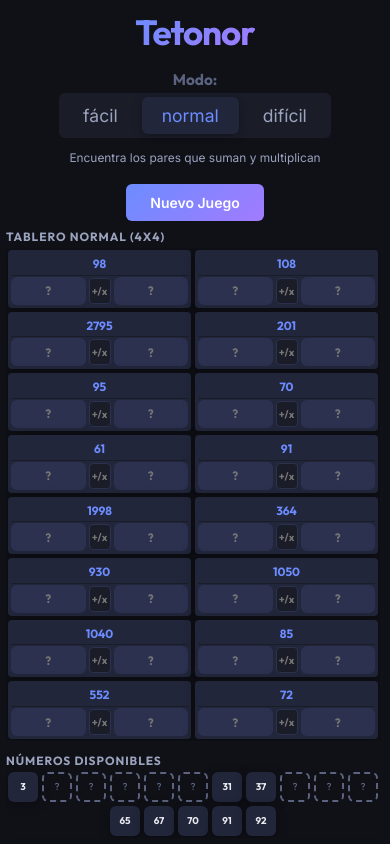
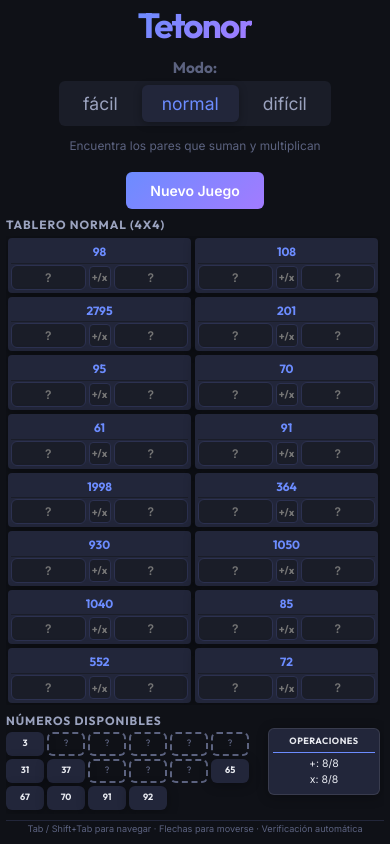
Before and after one commit to LotusZaheer/Tetonor, a React (Vite) app: page / in a window 390 px wide. Shown: the top 844 px of the page. Built offline with nearby package versions, Linux system fonts and the light colour scheme.

Commit message:
feat: Initialize game application with core UI components and styling for the board and number list.

```diff
--- a/src/App.jsx
+++ b/src/App.jsx
@@ -102,6 +102,24 @@ export default function App() {
 
     if (!puzzle) return null;
 
+    // GUARD: Ensure answers array matches the mode's requirement
+    // This prevents crashes during the transitional render when mode changes but answers haven't updated yet.
+    const requiredAnswers = mode === 'easy' ? puzzle.pairs.length : puzzle.normalTasks.length;
+    if (answers.length !== requiredAnswers) {
+      return (
+        <div className="placeholder-container">
+          <p className="placeholder-text">Cargando modo...</p>
+        </div>
+      );
+    }
+    if (!puzzle) return null;
+
+    // Move counters logic here or use a component
+    const sumCount = answers.filter(a => a.status === 'correct' && a.op === '+').length;
+    const prodCount = answers.filter(a => a.status === 'correct' && (a.op === '*' || a.op === 'x')).length;
+    const remainingSums = Math.max(0, 8 - sumCount);
+    const remainingProds = Math.max(0, 8 - prodCount);
+
     if (mode === 'normal') {
       return (
         <div className="normal-layout">
@@ -111,15 +129,35 @@ export default function App() {
               answers={answers}
               onAnswerChange={handleNormalAnswerChange}
             />
-            <NumberList
-              sortedNumbers={puzzle.sortedNumbers}
-              visibleIndices={puzzle.visibleIndices}
-              usedNumbers={usedNumbers}
-            />
+            {/* Mobile Layout: Numbers + Counters on side */}
+            <div className="mobile-only mobile-numbers-wrapper">
+              <NumberList
+                sortedNumbers={puzzle.sortedNumbers}
+                visibleIndices={puzzle.visibleIndices}
+                usedNumbers={usedNumbers}
+                className="mobile-list-compact"
+              />
+              <div className="mobile-counters-box side-counters">
+                <h3 className="section-title small">Operaciones</h3>
+                <div className="mobile-counter-text vertical">
+                  <span>+: {remainingSums}/8</span>
+                  <span>x: {remainingProds}/8</span>
+                </div>
+              </div>
+            </div>
+
+            <div className="desktop-only">
+              <NumberList
+                sortedNumbers={puzzle.sortedNumbers}
+                visibleIndices={puzzle.visibleIndices}
+                usedNumbers={usedNumbers}
+              />
+            </div>
           </div>
           <HelperSidebar
             answers={answers}
             tasks={puzzle.normalTasks}
+            isWeb={true}
           />
         </div>
       );
@@ -142,7 +180,7 @@ export default function App() {
   };
 
   return (
-    <div className="app-container">
+    <div className={`app-container mode-${mode}`}>
       <GameHeader
         onNewGame={startNewGame}
         isSolved={isSolved}
--- a/src/components/Board.jsx
+++ b/src/components/Board.jsx
@@ -71,6 +71,7 @@ export default function Board({ pairs, answers, onAnswerChange }) {
             <div className="board-grid">
                 {pairs.map((pair, pairIdx) => {
                     const ans = answers[pairIdx];
+                    if (!ans) return null; // Defensive guard
                     const statusClass = ans.status === 'correct'
                         ? 'pair-correct'
                         : ans.status === 'wrong'
--- a/src/components/HelperSidebar.jsx
+++ b/src/components/HelperSidebar.jsx
@@ -1,7 +1,8 @@
 import React from 'react';
 
-export default function HelperSidebar({ answers, tasks }) {
+export default function HelperSidebar({ answers, tasks, isWeb }) {
     // 1. Calculate operation usage
+    if (!answers || !tasks || answers.length !== tasks.length) return null;
     const sumCount = answers.filter(a => a.status === 'correct' && a.op === '+').length;
     const prodCount = answers.filter(a => a.status === 'correct' && (a.op === '*' || a.op === 'x')).length;
 
@@ -42,7 +43,7 @@ export default function HelperSidebar({ answers, tasks }) {
 
     return (
         <aside className="helper-sidebar">
-            <section className="sidebar-section">
+            <section className="sidebar-section desktop-only">
                 <h3 className="section-title">Operaciones disponibles</h3>
                 <div className="counter-item">
                     <span>Sumas disponibles:</span>
@@ -54,6 +55,7 @@ export default function HelperSidebar({ answers, tasks }) {
                 </div>
             </section>
 
+            {!isWeb && (
                 <section className="sidebar-section">
                     <h3 className="section-title">Ayuda: Números en uso</h3>
                     <p className="sidebar-hint">Te falta usar estos números en su otra operación:</p>
@@ -67,6 +69,7 @@ export default function HelperSidebar({ answers, tasks }) {
                         ))}
                     </ul>
                 </section>
+            )}
         </aside>
     );
 }
--- a/src/components/NormalBoard.jsx
+++ b/src/components/NormalBoard.jsx
@@ -4,6 +4,7 @@ import React, { useRef } from 'react';
  * Single cell for the Normal board.
  */
 function NormalCell({ task, answer, onAnswerChange, cellIdx, onKeyDown, inputRefs }) {
+    if (!answer) return <div className="normal-cell">Cargando...</div>;
     const isCorrect = answer.status === 'correct';
     const isWrong = answer.status === 'wrong';
 
--- a/src/components/NumberList.jsx
+++ b/src/components/NumberList.jsx
@@ -5,7 +5,7 @@ import React, { useMemo } from 'react';
  * Keeps exactly 16 slots. Hidden slots are revealed only when
  * they match a number used in a correct pair.
  */
-export default function NumberList({ sortedNumbers, visibleIndices, usedNumbers }) {
+export default function NumberList({ sortedNumbers, visibleIndices, usedNumbers, className = "" }) {
     const displayItems = useMemo(() => {
         // 1. Initialize slots from sorted numbers
         const items = sortedNumbers.map((num, i) => ({
@@ -37,7 +37,7 @@ export default function NumberList({ sortedNumbers, visibleIndices, usedNumbers
     return (
         <section className="number-list-section">
             <h2 className="section-label">Números disponibles</h2>
-            <div className="number-list">
+            <div className={`number-list ${className}`}>
                 {displayItems.map((item) => {
                     let className = 'number-slot';
                     let displayValue = '?';
--- a/src/index.css
+++ b/src/index.css
@@ -159,9 +159,9 @@ body {
 }
 
 .game-subtitle {
-  color: var(--text-secondary);
-  font-size: 1rem;
-  margin: 0;
+  color: var(--text-muted);
+  font-size: 0.95rem;
+  margin-bottom: var(--gap-xs);
 }
 
 .header-actions {
@@ -239,6 +239,15 @@ body {
   text-transform: uppercase;
   letter-spacing: 0.08em;
   margin-bottom: var(--gap-xs);
+}
+
+.game-title {
+  font-size: 3rem;
+  font-weight: 800;
+  color: var(--accent-blue);
+  letter-spacing: -0.05em;
+  line-height: 1;
+  margin-bottom: 2px;
 }
 
 /* =============================================
@@ -384,17 +393,27 @@ body {
 .number-list-section {
   padding: var(--gap-xs) 0;
   flex-shrink: 0;
+  width: 100%;
 }
 
 .number-list {
-  display: flex;
-  flex-wrap: wrap;
-  gap: var(--gap-sm);
-  justify-content: center;
+  display: grid;
+  grid-template-columns: repeat(16, 1fr);
+  gap: var(--gap-xs);
+  width: 100%;
+}
+
+/* Large monitors: 2 rows of 8 only for Easy Mode */
+@media (min-width: 1400px) {
+  .mode-easy .number-list {
+    grid-template-columns: repeat(8, 1fr) !important;
+    max-width: 800px;
+    margin: 0 auto;
+  }
 }
 
 .number-slot {
-  width: 42px;
+  min-width: 32px;
   height: 36px;
   display: flex;
   align-items: center;
@@ -447,7 +466,7 @@ body {
   flex: 1;
   display: flex;
   flex-direction: column;
-  gap: var(--gap-md);
+  gap: var(--gap-sm);
   min-height: 0;
   overflow-y: auto;
   padding-right: 4px;
@@ -462,10 +481,10 @@ body {
 .normal-cell {
   background: var(--bg-card);
   border-radius: 4px;
-  padding: 3px;
+  padding: 2px 3px;
   display: flex;
   flex-direction: column;
-  gap: 3px;
+  gap: 2px;
   border: 1px solid transparent;
   box-shadow: var(--shadow-card);
   transition: all var(--transition-normal);
@@ -489,7 +508,7 @@ body {
 
 .task-value {
   font-family: var(--font-display);
-  font-size: 0.95rem;
+  font-size: 0.9rem;
   font-weight: 700;
   color: var(--accent-blue);
 }
@@ -500,17 +519,32 @@ body {
   gap: 3px;
 }
 
+.num-input {
+  padding: 6px 12px;
+  border: 1px solid var(--bg-input);
+  border-radius: var(--radius-sm);
+  background: var(--bg-secondary);
+  color: var(--text-primary);
+  font-family: inherit;
+  font-size: 1rem;
+  transition: all var(--transition-fast);
+  outline: none;
+  width: 100%;
+  height: 30px;
+  /* 0.9 of original 34ish */
+}
+
 .normal-inputs .num-input {
   flex: 1;
   min-width: 0;
-  height: 28px;
+  height: 25px;
   font-size: 0.85rem;
-  padding: 2px;
+  padding: 1px 4px;
 }
 
 .op-input {
   width: 24px;
-  height: 28px;
+  height: 25px;
   text-align: center;
   font-family: var(--font-display);
   font-weight: 700;
@@ -616,6 +650,22 @@ body {
   padding: 10px;
 }
 
+.mobile-only {
+  display: none;
+}
+
+.top-counters {
+  margin-bottom: var(--gap-xs);
+}
+
+.mobile-counters-box {
+  background: var(--bg-card);
+  padding: 8px 16px;
+  border-radius: var(--radius-sm);
+  border: 1px solid rgba(255, 255, 255, 0.1);
+  box-shadow: var(--shadow-card);
+}
+
 /* =============================================
    Footer
    ============================================= */
@@ -714,8 +764,91 @@ body {
   }
 
   .helper-sidebar {
+    display: none !important;
+  }
+
+  .desktop-only {
+    display: none;
+  }
+
+  .mobile-only {
+    display: block;
+  }
+
+  .mobile-numbers-wrapper {
+    display: flex;
+    align-items: center;
+    justify-content: space-between;
+    gap: 2%;
+    /* Small gap between 65% and 30% */
+    padding: var(--gap-xs) 0;
     width: 100%;
+  }
+
+  .mode-normal .number-list-section {
+    width: 65% !important;
+    padding: 0;
+  }
+
+  .mode-easy .number-list-section {
+    width: 100% !important;
+    padding: var(--gap-xs) 0;
+  }
+
+  .mobile-list-compact {
+    width: 100% !important;
+    flex: none !important;
+    display: grid !important;
+    grid-template-columns: repeat(6, 1fr) !important;
+    gap: 3px !important;
+  }
+
+  .mobile-list-compact .number-slot {
+    height: 24px !important;
+    font-size: 0.65rem !important;
+  }
+
+  .side-counters {
+    width: 30% !important;
+    flex: none !important;
+    padding: 6px 4px !important;
     box-sizing: border-box;
+  }
+
+  .mobile-counter-text.vertical {
+    display: flex;
+    flex-direction: column;
+    gap: 2px;
+    align-items: center;
+    /* Center text within the 30% box */
+    font-size: 0.75rem;
+  }
+
+  .section-title.small {
+    font-size: 0.65rem;
+    margin-bottom: 4px;
+    text-align: center;
+    border-bottom: 1px solid var(--accent-blue);
+  }
+
+  /* Hide the standard list only in Normal Mode on mobile,
+     because we use the .mobile-list-compact version instead. */
+  .mode-normal .number-list:not(.mobile-list-compact) {
+    display: none !important;
+  }
+
+  /* Ensure Easy Mode numbers use a 2x8 grid on mobile */
+  .mode-easy .number-list {
+    display: grid !important;
+    grid-template-columns: repeat(8, 1fr) !important;
+    width: 100% !important;
+    gap: 4px !important;
+  }
+
+  /* Make slots smaller on mobile Easy Mode to fit 8 across */
+  .mode-easy .number-list .number-slot {
+    height: 30px !important;
+    font-size: 0.8rem !important;
   }
 
   .difficulty-container {
@@ -790,22 +923,27 @@ body {
   .num-input {
     padding: 2px;
     font-size: 0.75rem;
-    height: 26px;
+    height: 23px;
+    /* 0.9 of 26 */
     width: 100%;
   }
 
   .op-input {
     width: 22px;
-    height: 26px;
+    height: 23px;
+    /* 0.9 of 26 */
     font-size: 0.75rem;
   }
 
   .number-list {
+    grid-template-columns: repeat(8, 1fr);
     gap: 4px;
+    width: 100%;
   }
 
   .number-slot {
-    width: 30px;
+    min-width: 0;
+    width: auto;
     height: 30px;
     font-size: 0.7rem;
   }
```
Lines whose indentation alone changed are shown as unchanged.
